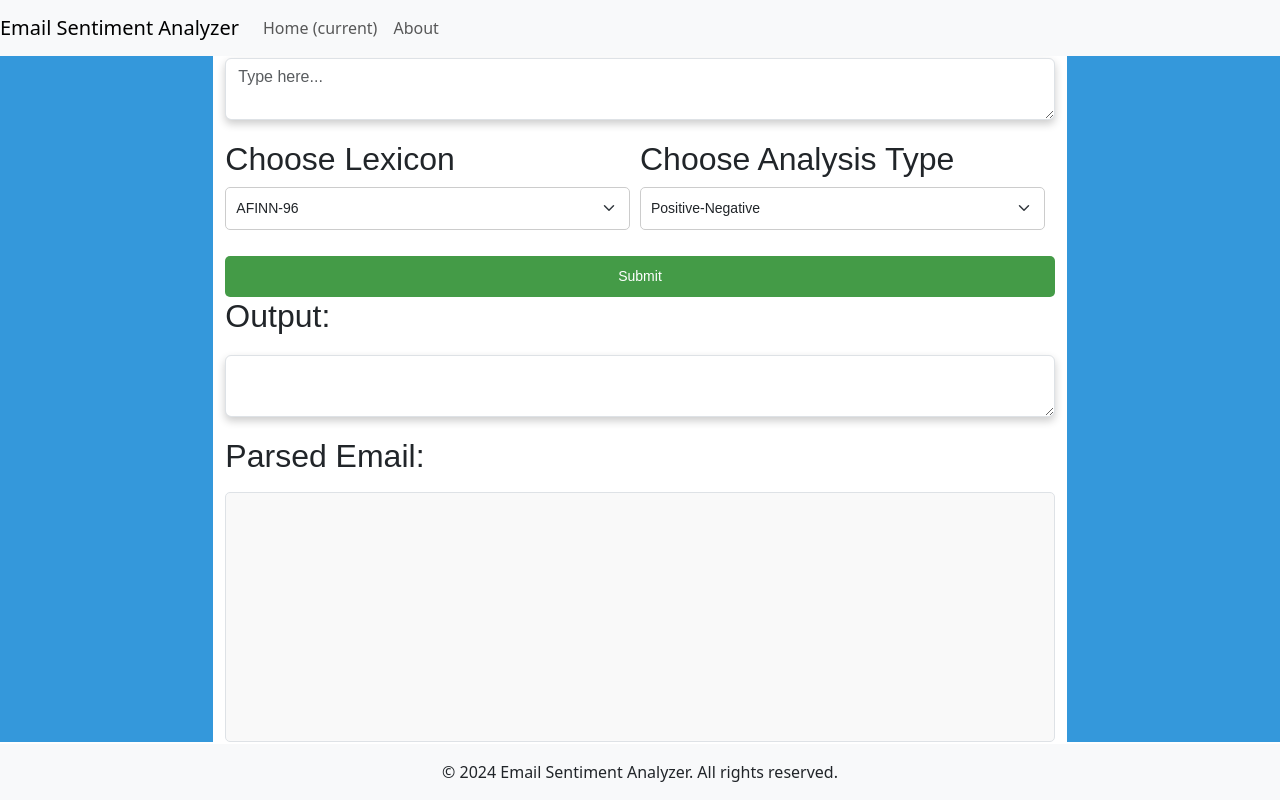
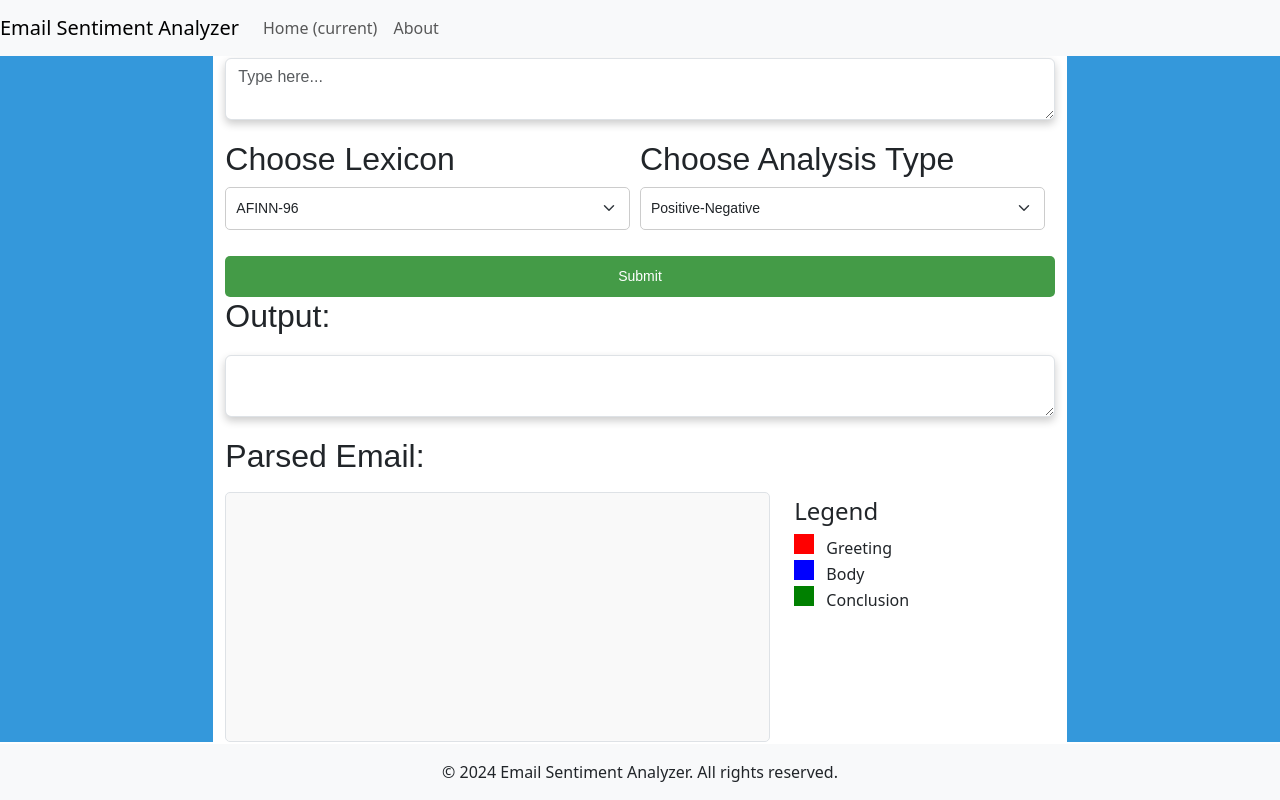
Before and after one commit to TimurOner/EmailSentin, a Flask app: page / in a window 1280 px wide. Run offline with Flask 3, Linux system fonts and the light colour scheme; some libraries are stand-ins or nearby versions.

Commit message:
Layout Improvement
- Fixed the issue with overlapping of text and footer.

```diff
--- a/static/style.css
+++ b/static/style.css
@@ -18,6 +18,7 @@ body, html {
 
 .row {
     flex: 1; /* Makes the row take up remaining space */
+    overflow-y: auto; /* Allow scrolling if content overflows */
 }
 
 .footer {
@@ -125,3 +126,42 @@ h2 {
     height: 250px;
 
 }
+
+
+
+
+
+
+
+/* Legend Styles */
+.text-red {
+    color: red;
+}
+.text-green {
+    color: green;
+}
+.text-green {
+    color: blue;
+}
+
+.legend-color {
+    width: 20px;
+    height: 20px;
+    display: inline-block;
+    margin-right: 8px;
+}
+
+
+.legend-red {
+    background-color: red;
+}
+.legend-green {
+    background-color: green;
+}
+.legend-blue {
+    background-color: blue;
+}
+
+.legend-section {
+    margin-top: 60px !important; /* Use !important to override any conflicting styles */
+}
--- a/templates/index.html
+++ b/templates/index.html
@@ -50,8 +50,8 @@
                             <h2>Choose Analysis Type</h2>
                             <div class="styled-select">
                                 <select id="method_name" name="method_name" class="form-select">
-                                    <option value="pos-neg">Positive-Negative</option>
-                                    <option value="fom_inform">Formality Analysis</option>
+                                    <option value="pos_neg">Positive-Negative</option>
+                                    <option value="form_inform">Formality Analysis</option>
                                 </select>
                             </div>
                         </div>
@@ -60,15 +60,36 @@
                 </form>
                 <h2>Output:</h2>
                 <textarea class="form-control text_class" id="output" readonly></textarea>
-                <h2>Parsed Email:</h2>
-                <div id="email_output" class="border p-3 mt-3">
-                    <!-- Email output content goes here -->
+
+                <div class="row">
+                    <div class="col-md-8">
+                        <h2>Parsed Email:</h2>
+                        <div id="email_output" class="border p-3 mt-3">
+                            <!-- Email output content goes here -->
+                        </div>
+                    </div>
+                    <div class="col-md-4 legend-section">
+                        <h4>Legend</h4>
+                        <ul class="list-unstyled">
+                            <li>
+                                <span class="legend-color legend-red"></span> Greeting
+                            </li>
+                            <li>
+                                <span class="legend-color legend-blue"></span> Body
+                            </li>
+                            <li>
+                                <span class="legend-color legend-green"></span> Conclusion
+                            </li>
+                        </ul>
+                    </div>
                 </div>
             </div>
             <div class="col-2 sidebar right">
                 <!-- Right Sidebar Content -->
             </div>
         </div>
+    </div>
+
     </div>
 
     <!-- Footer placed outside the row -->
```
